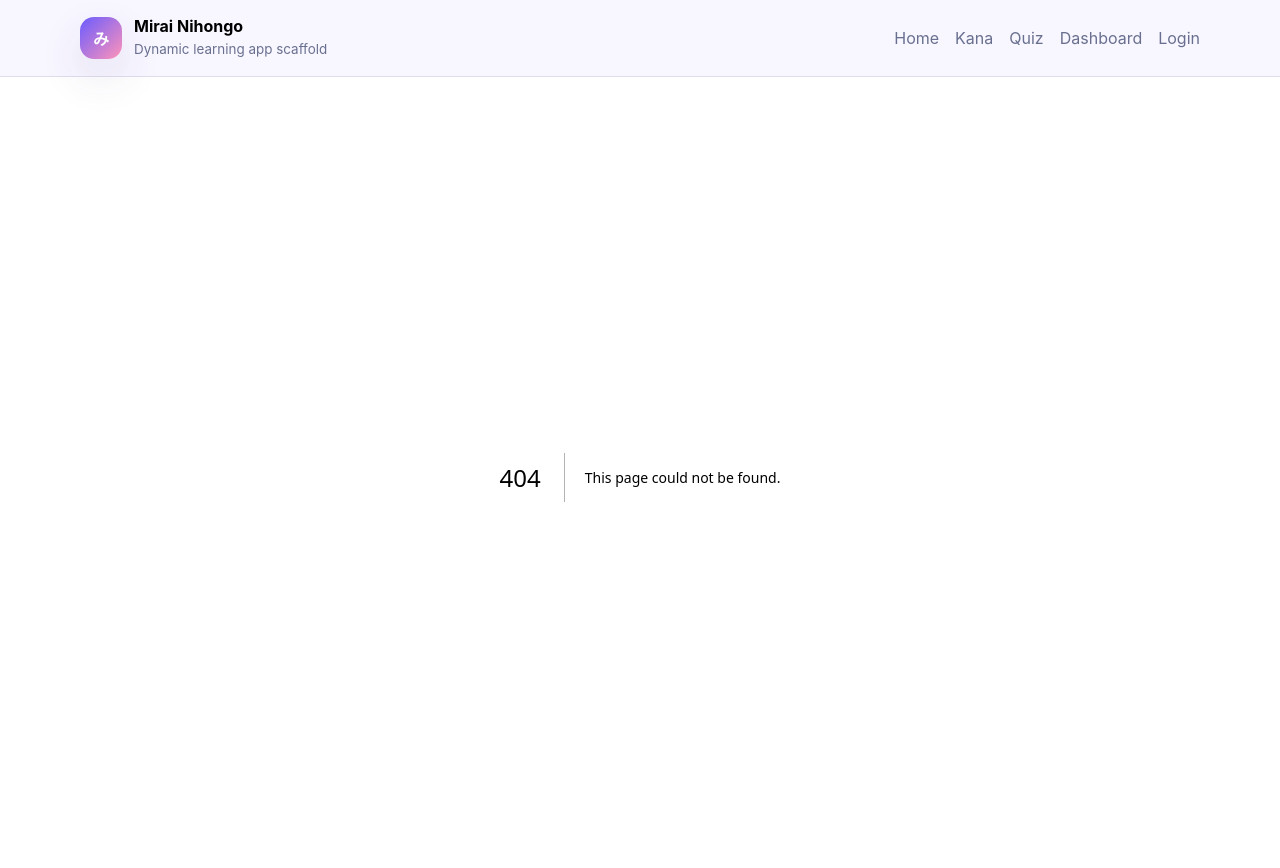
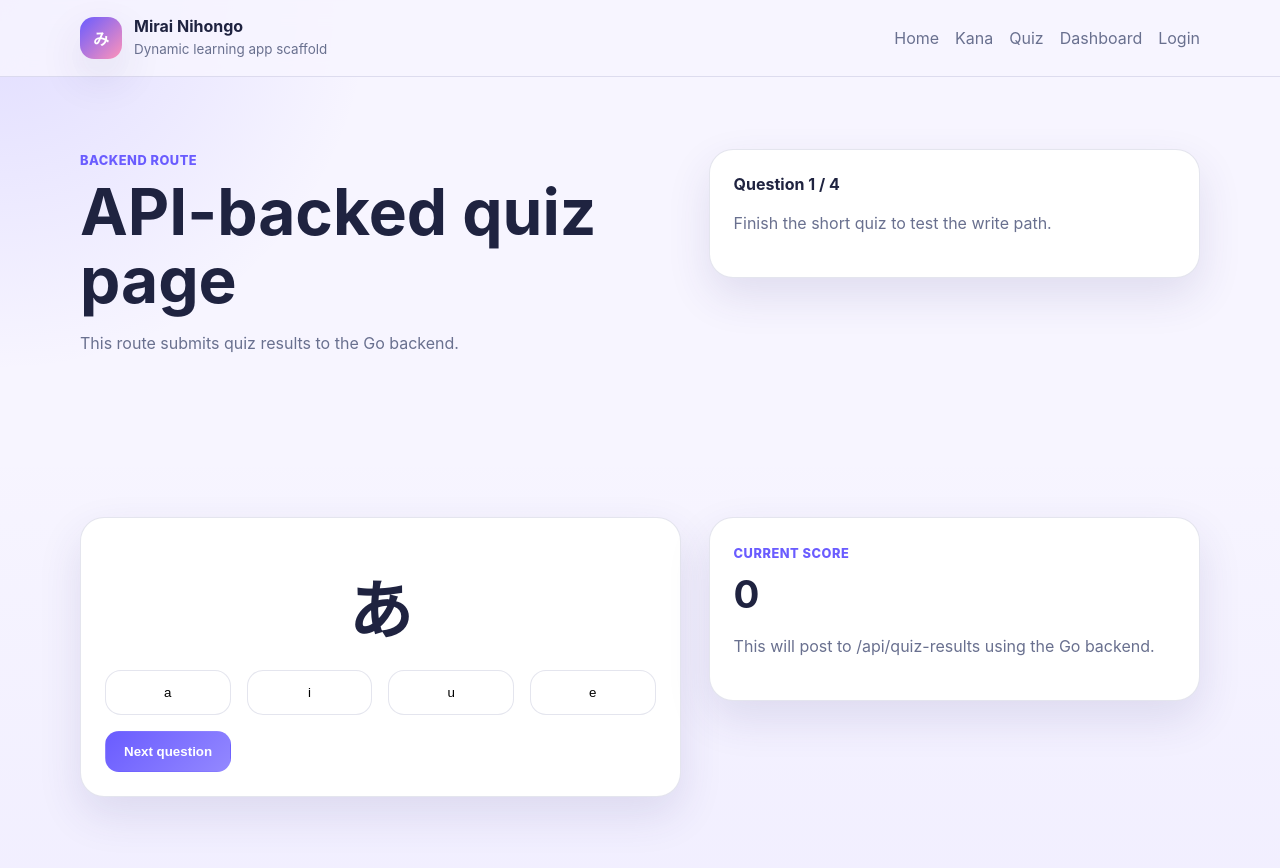
Before and after one commit to szey/Japanese_Learning_Journey, a Next.js app in the folder webapp/: page /api-quiz in a window 1280 px wide. Before the commit this address had no page. Shown: the top 868 px of the page. Built offline with nearby package versions, Linux system fonts and the light colour scheme; no server answers.

Commit message:
Add backend quiz page

```diff
--- /dev/null
+++ b/webapp/app/api-quiz/page.tsx
@@ -0,0 +1,111 @@
+'use client';
+
+import { useState } from 'react';
+import { saveQuizResult } from '@/lib/api';
+
+const DEMO_USER_ID = '00000000-0000-0000-0000-000000000001';
+const QUESTIONS = [
+  { kana: 'あ', answer: 'a', options: ['a', 'i', 'u', 'e'] },
+  { kana: 'き', answer: 'ki', options: ['ki', 'ka', 'ri', 'shi'] },
+  { kana: 'ア', answer: 'a', options: ['a', 'o', 'e', 'ta'] },
+  { kana: 'ぬ', answer: 'nu', options: ['nu', 'ne', 'mu', 'me'] },
+];
+
+export default function ApiQuizPage() {
+  const [index, setIndex] = useState(0);
+  const [score, setScore] = useState(0);
+  const [locked, setLocked] = useState(false);
+  const [selected, setSelected] = useState<string | null>(null);
+  const [message, setMessage] = useState('');
+  const [saving, setSaving] = useState(false);
+
+  const item = QUESTIONS[index];
+
+  function choose(option: string) {
+    if (locked) return;
+    setSelected(option);
+    setLocked(true);
+    if (option === item.answer) setScore((current) => current + 1);
+  }
+
+  async function next() {
+    if (index < QUESTIONS.length - 1) {
+      setIndex((current) => current + 1);
+      setLocked(false);
+      setSelected(null);
+      return;
+    }
+
+    setSaving(true);
+    try {
+      const finalScore = selected === item.answer && !message.includes('saved') ? score + 1 : score;
+      const result = await saveQuizResult({
+        user_id: DEMO_USER_ID,
+        quiz_type: 'kana',
+        score: finalScore,
+        total: QUESTIONS.length,
+      });
+      setMessage(result.message);
+    } catch (error) {
+      setMessage(error instanceof Error ? error.message : 'Failed to save quiz result');
+    } finally {
+      setSaving(false);
+    }
+  }
+
+  const isComplete = index === QUESTIONS.length - 1 && locked;
+
+  return (
+    <main>
+      <section className="hero">
+        <div className="container hero-grid">
+          <div>
+            <span className="eyebrow">Backend route</span>
+            <h1>API-backed quiz page</h1>
+            <p className="section-copy">This route submits quiz results to the Go backend.</p>
+          </div>
+          <div className="panel">
+            <strong>{`Question ${index + 1} / ${QUESTIONS.length}`}</strong>
+            <p className="muted">{message || 'Finish the short quiz to test the write path.'}</p>
+          </div>
+        </div>
+      </section>
+      <section className="section soft">
+        <div className="container two-col">
+          <section className="card">
+            <div className="quiz-question">{item.kana}</div>
+            <div className="quiz-grid">
+              {item.options.map((option) => {
+                const isCorrect = locked && option === item.answer;
+                const isWrong = locked && selected === option && option !== item.answer;
+                return (
+                  <button
+                    key={option}
+                    className="option"
+                    onClick={() => choose(option)}
+                    style={{
+                      borderColor: isCorrect ? '#41b883' : isWrong ? '#ff6b6b' : undefined,
+                      background: isCorrect ? 'rgba(65,184,131,.12)' : isWrong ? 'rgba(255,107,107,.12)' : undefined,
+                    }}
+                  >
+                    {option}
+                  </button>
+                );
+              })}
+            </div>
+            <div className="cta-row" style={{ marginTop: 16 }}>
+              <button className="btn btn-primary" onClick={next} disabled={!locked || saving}>
+                {isComplete ? (saving ? 'Saving...' : 'Finish and save') : 'Next question'}
+              </button>
+            </div>
+          </section>
+          <aside className="card">
+            <span className="eyebrow">Current score</span>
+            <h2>{score}</h2>
+            <p className="muted">This will post to /api/quiz-results using the Go backend.</p>
+          </aside>
+        </div>
+      </section>
+    </main>
+  );
+}
```
